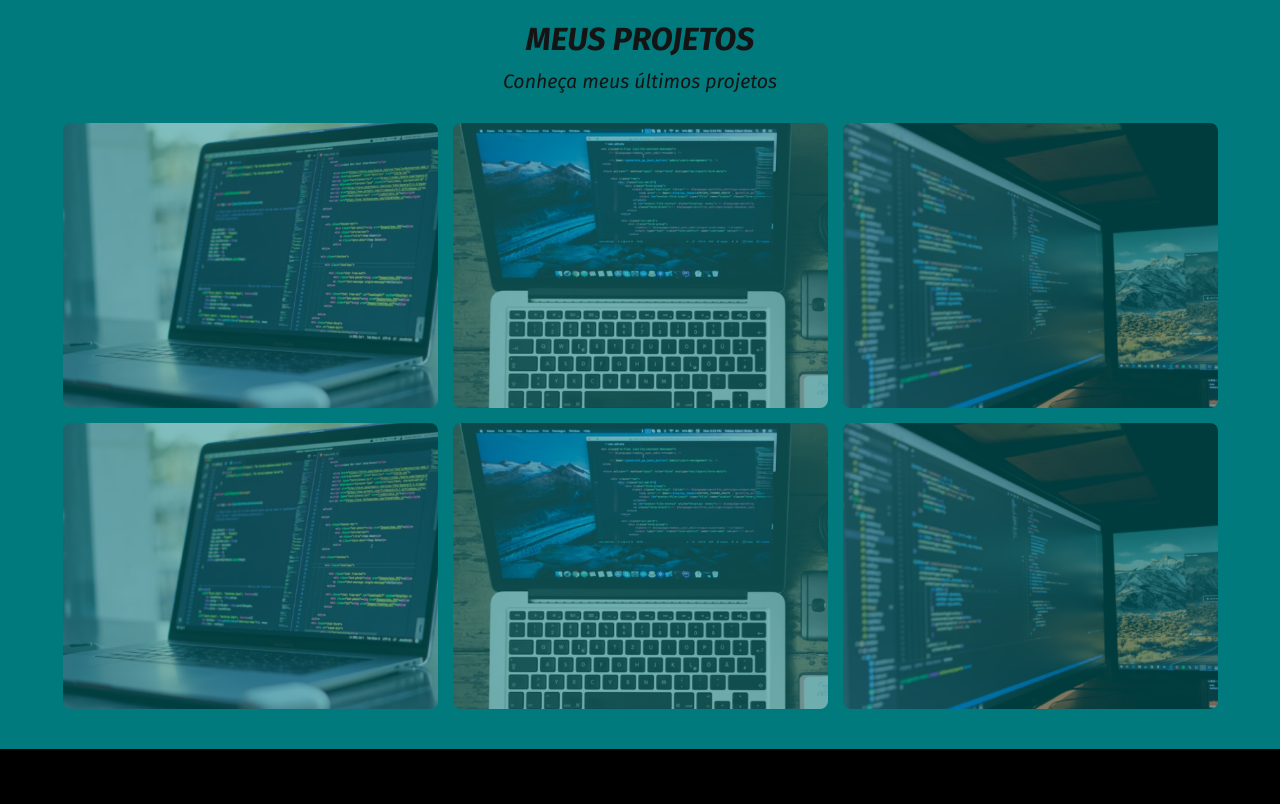
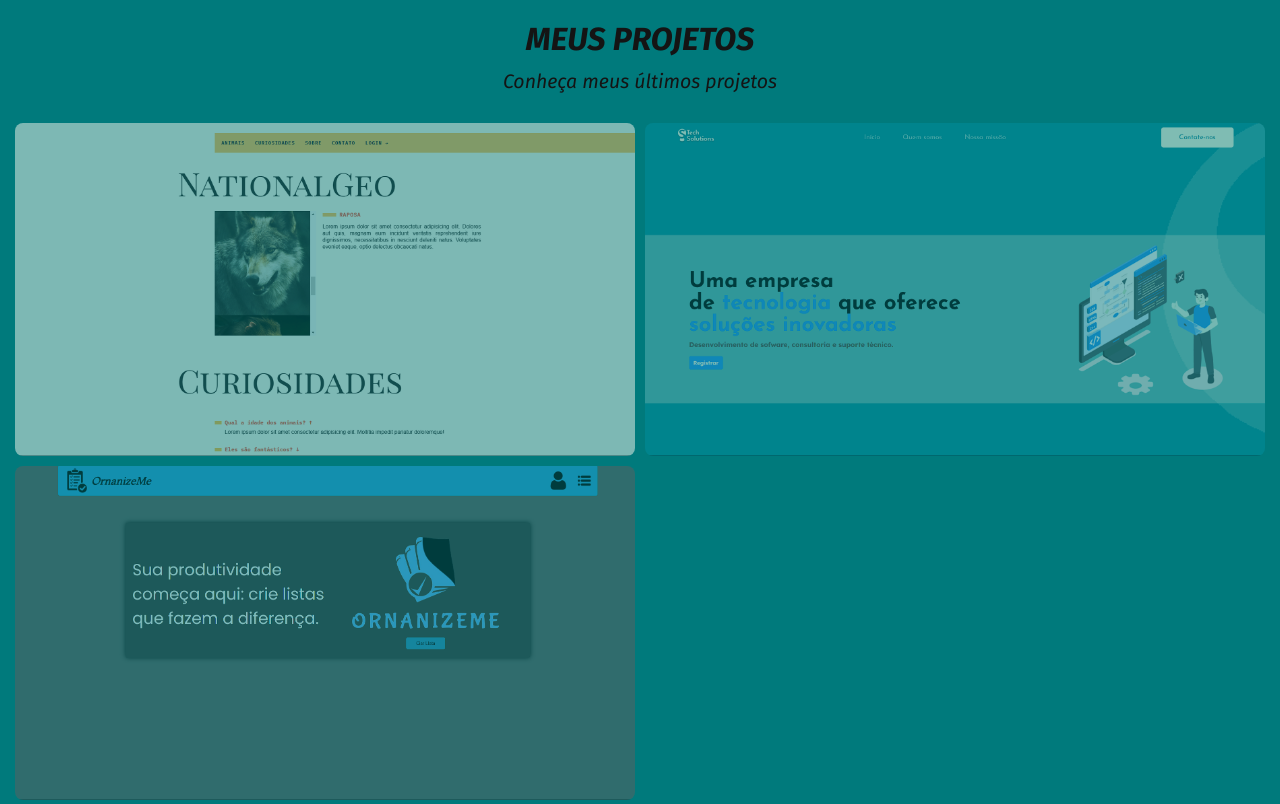
Before and after one commit to WILLYAMSX3/Portif-lio, a plain HTML site: page index.html in a window 1280 px wide. Shown: the part 1540-2344 px from the top of the page. Drawn offline with Linux system fonts and the light colour scheme.

Commit message:
Modificando os projetos e adicionando fotos dos projetos, troquei display flex por display grid

```diff
--- a/index.html
+++ b/index.html
@@ -108,12 +108,24 @@
         </div>
 
         <div class="projetos_images">
-            <img src="projeto1.png" alt="Projeto-01">
-            <img src="projeto2.png" alt="Projeto-02">
-            <img src="projeto3.png" alt="Projeto-03">
-            <img src="projeto1.png" alt="Projeto-04">
-            <img src="projeto2.png" alt="Projeto-05">
-            <img src="projeto3.png" alt="Projeto-06">
+            <a  class="img_projeto p1" href="https://www.instagram.com/p/DChNU1ROz09/">
+               <img src="NationalGeo.png" alt="Projeto-01">
+            </a>
+            <a class="img_projeto p2" href="">
+                <img src="TechSoluitons1.png" alt="Projeto-02">
+            </a>
+            <a class="img_projeto p3" href="">
+                <img src="OrganizeMe.png" alt="Projeto-03">
+            </a>
+            <!-- <a class="img_projeto" href="">
+                <img src="projeto1.png" alt="Projeto-04">
+            </a>
+            <a class="img_projeto" href="">
+                <img src="projeto2.png" alt="Projeto-05">
+            </a>
+            <a class="img_projeto" href="">
+                <img src="projeto3.png" alt="Projeto-06">
+            </a> -->
         </div>
     </section>
     <!--Fim Projetos-->
--- a/projetos.css
+++ b/projetos.css
@@ -27,18 +27,34 @@
 .projetos_titulos p{
     font-size: 1.22rem;
     font-style: oblique;
-
 }
 
 .projetos_images{
-    display: flex;
-    flex-wrap: wrap;
-    justify-content: center;
-    gap: 15px;
+    display: grid;
+    grid-template-columns: repeat(2, 1fr);
+    gap: 10px;
+    grid-auto-rows: minmax(10px, auto);
+    grid-template-areas:
+    "p1 p2"
+    "p3 p4"
+    ;
+}
+
+.p1{
+    grid-area: p1;
+}
+
+.p2{
+    grid-area: p2;
+}
+
+.p3{
+    grid-area: p3;
 }
 
 .projetos_images img{
-    width: 30%;
+    width: 100%;
+    height: 100%;
     border-radius: 8px;
     cursor: pointer;
     opacity: 0.5;
@@ -49,3 +65,7 @@
 .projetos_images img:hover{
     opacity: 1;
 }
+
+.img_projeto {
+    display: flex;
+}
```
Also changed, not shown: NationalGeo.png (added), OrganizeMe.png (added), TechSoluitons1.png (added).
